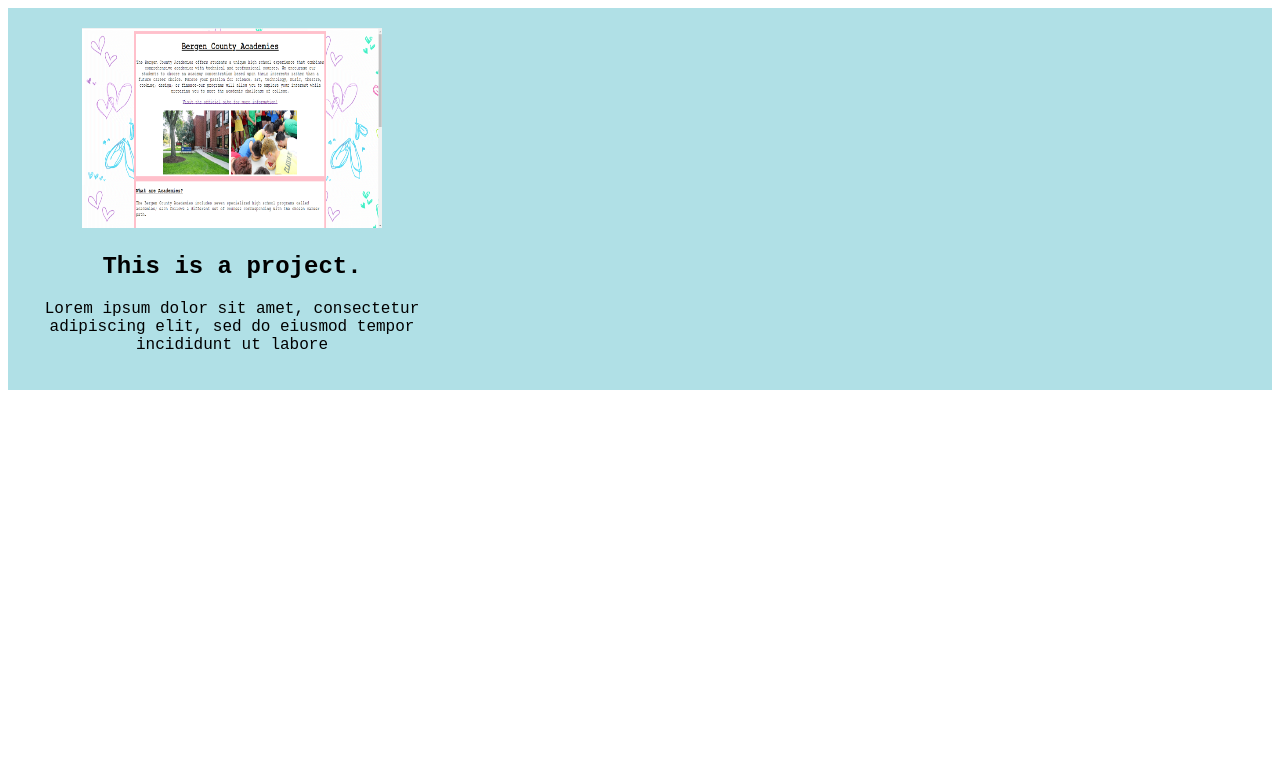
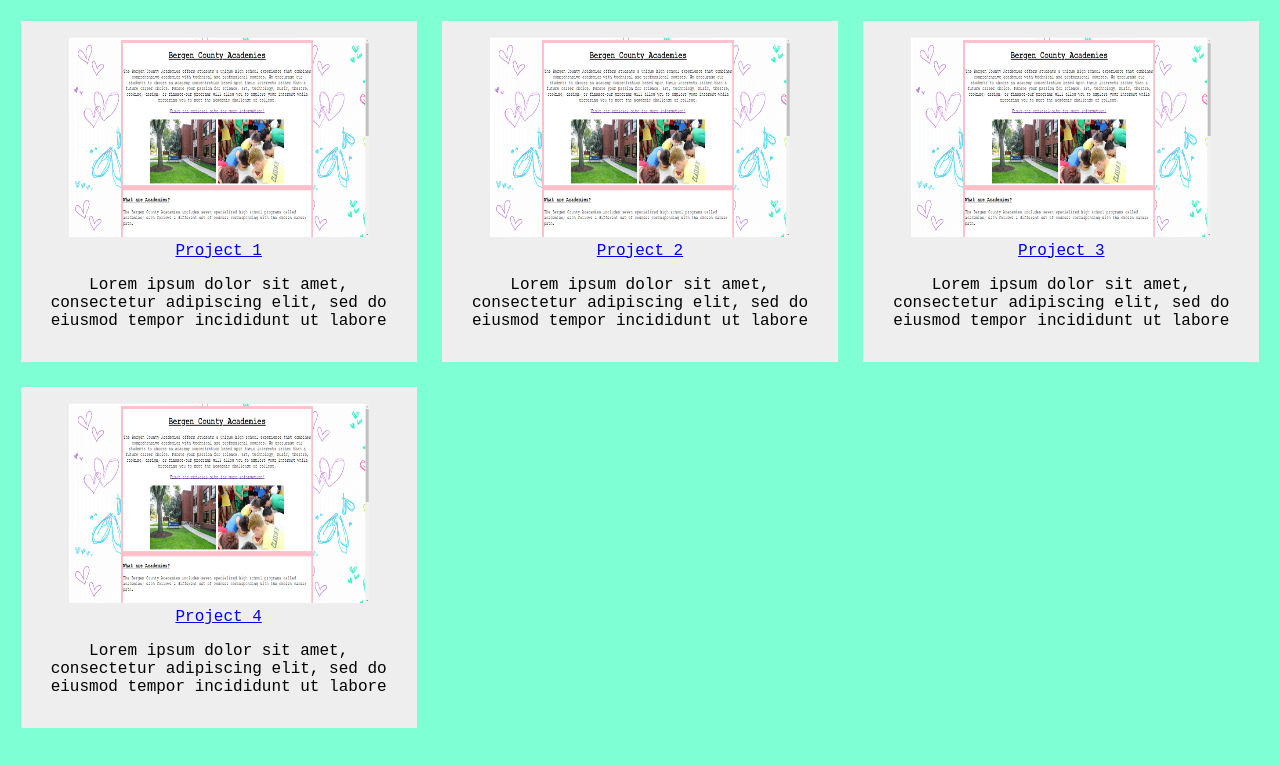
Before and after one commit to sarcho22/GWC-Website, a plain HTML site: page projects.html in a window 1280 px wide. Drawn offline with Linux system fonts and the light colour scheme.

Commit message:
updating projects.html

```diff
--- a/projects.css
+++ b/projects.css
@@ -1,5 +1,7 @@
 body{
     font-family: 'Courier New';
+    text-align: center;
+    background: aquamarine;
 }
 
 .container {
@@ -7,7 +9,11 @@ body{
     display: grid;
     grid-template-columns: 1fr 1fr 1fr;
 
-    background: powderblue;
-    text-align: center;
-    padding: 20px;
 }
+
+.container > div {
+    padding: 1em;
+    margin: 3%;
+    background: #eeeeee;
+    word-wrap: break-word;
+}
--- a/projects.html
+++ b/projects.html
@@ -7,11 +7,31 @@
 </head>
 <body>
     <div class = "container">
-        <div>
+        <div class = "Project 1">
         <img src="bca-website.PNG" width=300 px height=200 px>
-        <h2>This is a project.</h2>
+        <br>
+       <a href="/GWC_Website/Project 1"> Project 1 </a>
         <p>Lorem ipsum dolor sit amet, consectetur adipiscing elit, sed do eiusmod tempor incididunt ut labore</p>
         </div>
+        <div class = "Project 2">
+            <img src="bca-website.PNG" width=300 px height=200 px>
+            <br>
+            <a href="/GWC_Website/Project 1"> Project 2 </a>
+            <p>Lorem ipsum dolor sit amet, consectetur adipiscing elit, sed do eiusmod tempor incididunt ut labore</p>
+        </div>
+        <div class = "Project 3">
+            <img src="bca-website.PNG" width=300 px height=200 px>
+            <br>
+            <a href="/GWC_Website/Project 1"> Project 3 </a>
+            <p>Lorem ipsum dolor sit amet, consectetur adipiscing elit, sed do eiusmod tempor incididunt ut labore</p>
+        </div>
+        <div class = "Project 4">
+            <img src="bca-website.PNG" width=300 px height=200 px>
+            <br>
+            <a href="/GWC_Website/Project 1"> Project 4 </a>
+            <p>Lorem ipsum dolor sit amet, consectetur adipiscing elit, sed do eiusmod tempor incididunt ut labore</p>
+        </div>
+
     </div>
 
 </body>
```
Also changed, not shown: Project1.html (added, +10 -0 lines).
